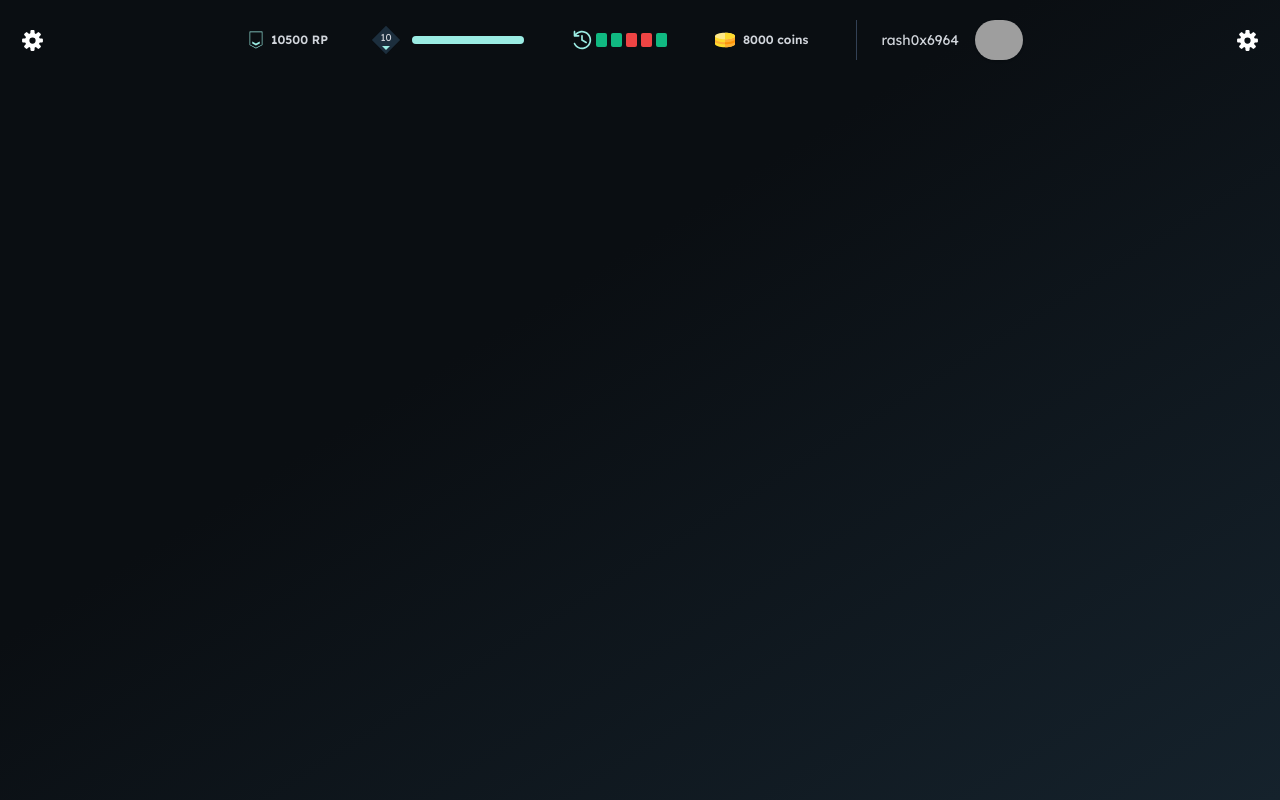
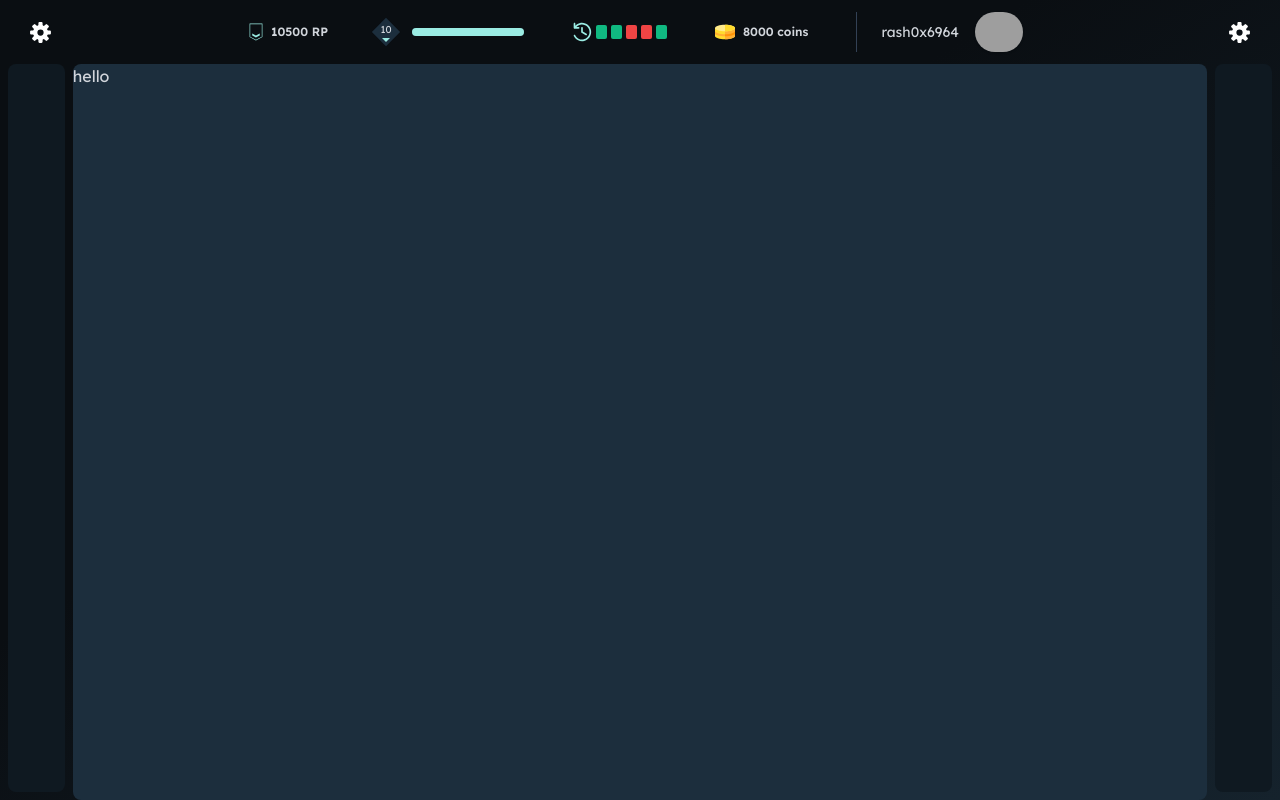
Before and after one commit to rash0x6964/ft_transcendence, a Next.js app: page / in a window 1280 px wide. Built offline with nearby package versions, Linux system fonts and the light colour scheme; grey boxes are pictures that could not be loaded.

Commit message:
layout init

```diff
--- a/src/app/layout.tsx
+++ b/src/app/layout.tsx
@@ -1,6 +1,7 @@
 import "./globals.css"
 import type { Metadata } from "next"
 import { Lexend } from "next/font/google"
+import MainNavBar from "@/components/MainNavBar/MainNavBar"
 
 const lexend = Lexend({ subsets: ["latin"] })
 
@@ -16,9 +17,14 @@ export default function RootLayout({
 }) {
   return (
     <html lang="en">
-      <body className={lexend.className}>
+      <body className={lexend.className + " h-screen flex flex-col"}>
         <div className="w-screen h-screen absolute bg-gradient-to-br from-40% bg-gradient-t from-backdrop to-mirage -z-10 "></div>
-        <div>{children}</div>
+        <MainNavBar coins={8000} />
+        <div className="flex flex-1 justify-between">
+          <div className="w-16 bg-secondary mx-2 mb-2 rounded-lg"> </div>
+          <div className="bg-secondary-400 container  rounded-lg">{children}</div>
+          <div className="w-16 bg-secondary mx-2 mb-2 rounded-lg"> </div>
+        </div>
       </body>
     </html>
   )
--- a/src/app/page.tsx
+++ b/src/app/page.tsx
@@ -3,8 +3,6 @@ import React from "react"
 
 export default function page() {
   return (
-    <div className="bg">
-      <MainNavBar coins={8000} />
-    </div>
+	<h1>hello</h1>
   )
 }
--- a/src/components/MainNavBar/MainNavBar.tsx
+++ b/src/components/MainNavBar/MainNavBar.tsx
@@ -17,7 +17,7 @@ export default function MainNavBar({ coins }: Props) {
 	let RP: number = 10050;
 
 	return (
-		<div className="flex justify-between p-5">
+		<div className="flex justify-between py-3 px-7">
 
 			<Settings className="text-white my-auto" width={25} height={25} />
 			<div className="bg-transparent-500  flex justify-center flex-row-reverse  h-fit gap-12">
```
